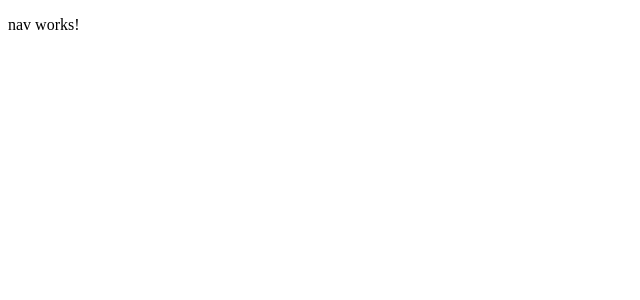
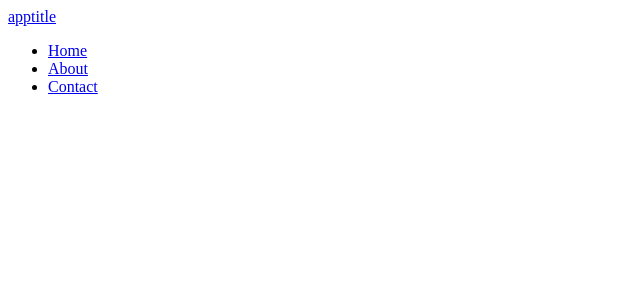
Before and after one commit to ChristaStephens/AngularTutorial, an Angular app: page / in a window 1280 px wide. Shown: the top 300 px of the page, without its empty margins (0-640 px from the left). Built offline with nearby package versions, Linux system fonts and the light colour scheme.

Commit message:
landing page for nav

```diff
--- a/src/app/nav/nav.component.html
+++ b/src/app/nav/nav.component.html
@@ -1,3 +1,12 @@
-<p>
-  nav works!
-</p>
+<header>
+  <div class="container">
+    <a routerLink="/" class="logo"> apptitle</a>
+    <nav>
+      <ul>
+        <li><a routerLink ="/">Home</a></li>
+        <li><a routerLink ="/about">About</a></li>
+        <li><a routerLink ="/contact">Contact</a></li>
+      </ul>
+    </nav>
+  </div>
+</header>
```
